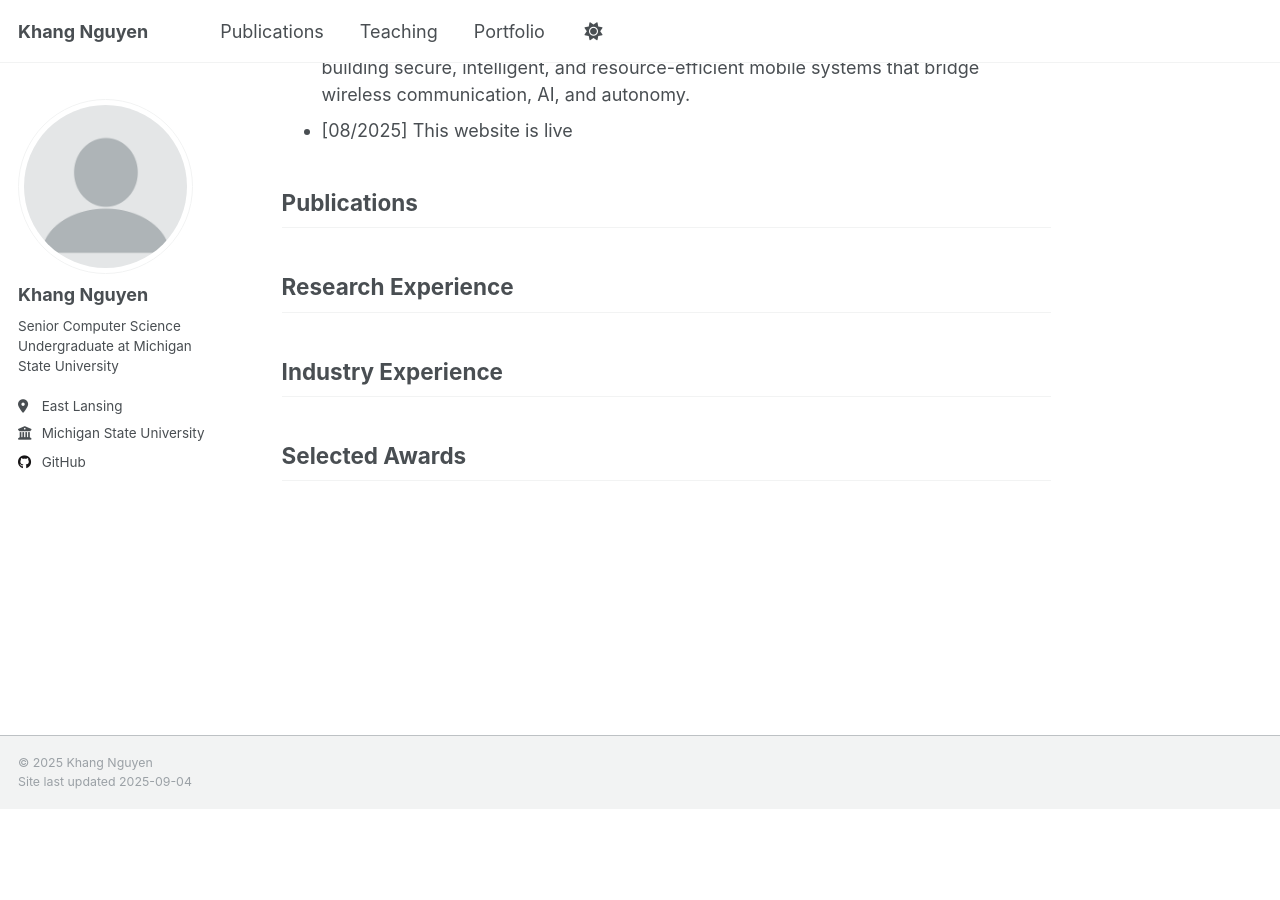
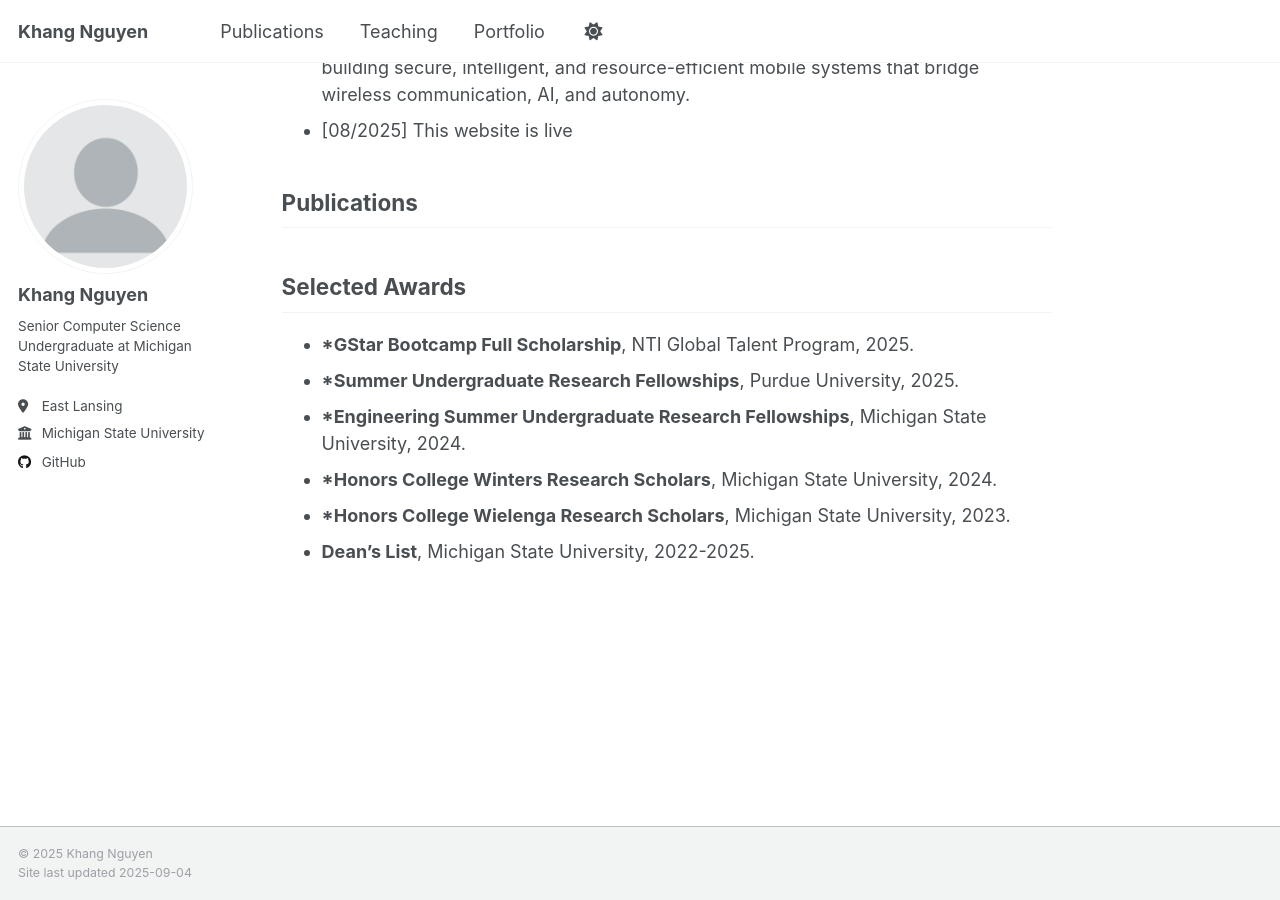
Before and after one commit to nguyenhuykhang/nguyenhuykhang.github.io, a Jekyll site: the page built from _pages/about.md, in a window 1280 px wide and 900 px high, scrolled down 559 px. Built offline with Jekyll 4.4.1, drawn with Linux system fonts in a browser that asks for light colours; a script that is not in the unit is left out; before the commit the page ends 1368 px from its top, so only the background shows below that.

Commit message:
Update about.md

```diff
--- a/_pages/about.md
+++ b/_pages/about.md
@@ -27,15 +27,17 @@ Publications
 
 
 
-Research Experience
-------
 
-Industry Experience
-------
+
 
 Selected Awards
 ------
-
+- ***GStar Bootcamp Full Scholarship**, NTI Global Talent Program, 2025.
+- ***Summer Undergraduate Research Fellowships**, Purdue University, 2025.
+- ***Engineering Summer Undergraduate Research Fellowships**, Michigan State University, 2024.
+- ***Honors College Winters Research Scholars**, Michigan State University, 2024.
+- ***Honors College Wielenga Research Scholars**, Michigan State University, 2023.
+- **Dean’s List**, Michigan State University, 2022-2025.
 
 <div style="transform: scale(0.25); transform-origin: top center;">
   <script type="text/javascript" id="clstr_globe"
```
